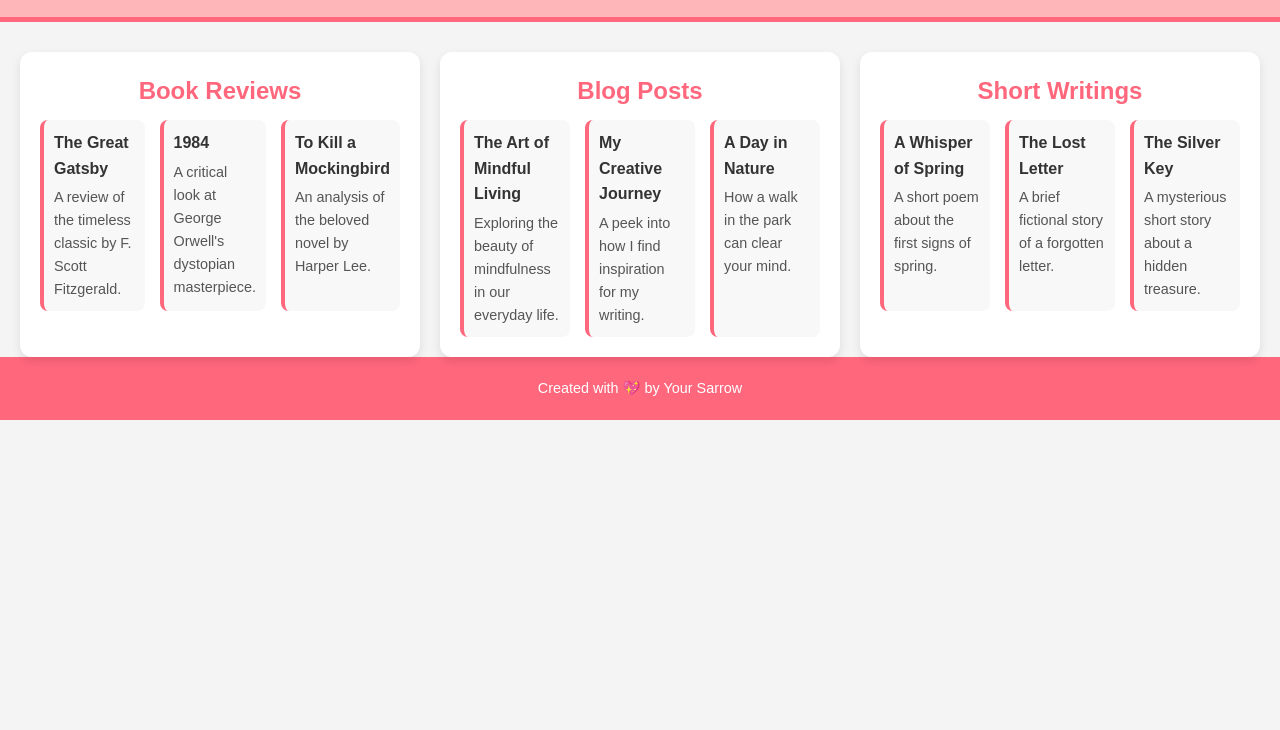
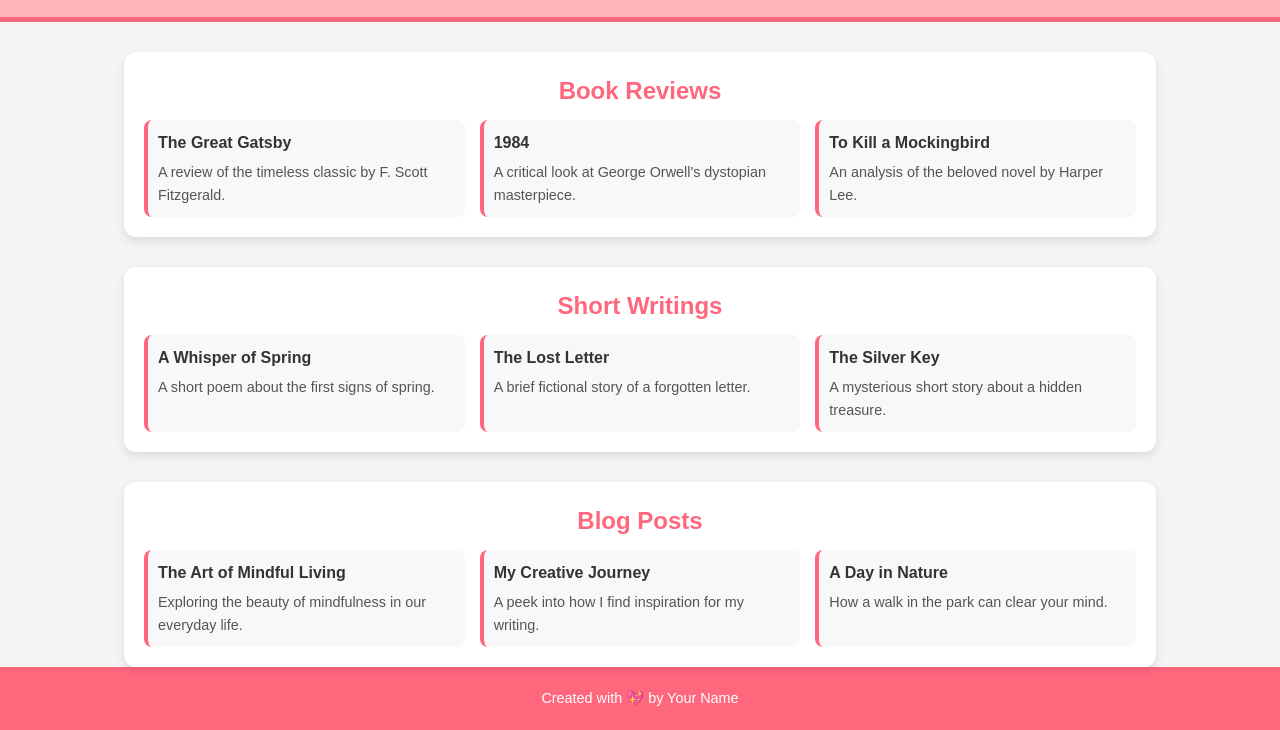
Before and after one commit to Sathyadivya-1/sarrow.github.io, a plain HTML site: page index.html in a window 1280 px wide. Shown: the part 113-843 px from the top of the page. Before the commit the page ends 800 px from the top, so only its background shows below. Drawn offline with Linux system fonts and the light colour scheme.

Commit message:
Update index.html

```diff
--- a/index.html
+++ b/index.html
@@ -4,7 +4,7 @@
     <meta charset="UTF-8">
     <meta name="viewport" content="width=device-width, initial-scale=1.0">
     <meta http-equiv="X-UA-Compatible" content="ie=edge">
-    <title>Sarrow - Home</title>
+    <title>Your Website - Home</title>
     <style>
         /* Global reset and body styling */
         body, h1, h2, p {
@@ -43,15 +43,16 @@
         /* Main Content Layout */
         .main-container {
             display: flex;
-            justify-content: space-between;
+            flex-direction: column;  /* Stack sections vertically */
+            align-items: center;     /* Center all sections */
+            gap: 30px;               /* Space between sections */
             margin-top: 30px;
             padding: 0 20px;
-            gap: 20px;
         }
 
         /* Each vertical section */
         .section {
-            width: 30%;
+            width: 80%;
             background-color: #fff;
             border-radius: 12px;
             box-shadow: 0 4px 10px rgba(0, 0, 0, 0.1);
@@ -68,12 +69,12 @@
         /* Horizontal layout inside each section */
         .post-container {
             display: flex;
-            justify-content: space-between;
+            justify-content: space-between;  /* Space posts equally */
             gap: 15px;
         }
 
         .post {
-            width: 32%; /* Equal width for each post */
+            width: 32%;  /* Ensure three posts fit horizontally */
             padding: 10px;
             background-color: #f8f8f8;
             border-radius: 8px;
@@ -136,6 +137,25 @@
             </div>
         </div>
 
+        <!-- Short Writings Section -->
+        <div class="section">
+            <h2>Short Writings</h2>
+            <div class="post-container">
+                <div class="post">
+                    <a href="short-writings.html#writing1">A Whisper of Spring</a>
+                    <p>A short poem about the first signs of spring.</p>
+                </div>
+                <div class="post">
+                    <a href="short-writings.html#writing2">The Lost Letter</a>
+                    <p>A brief fictional story of a forgotten letter.</p>
+                </div>
+                <div class="post">
+                    <a href="short-writings.html#writing3">The Silver Key</a>
+                    <p>A mysterious short story about a hidden treasure.</p>
+                </div>
+            </div>
+        </div>
+
         <!-- Blog Posts Section -->
         <div class="section">
             <h2>Blog Posts</h2>
@@ -154,29 +174,10 @@
                 </div>
             </div>
         </div>
-
-        <!-- Short Writings Section -->
-        <div class="section">
-            <h2>Short Writings</h2>
-            <div class="post-container">
-                <div class="post">
-                    <a href="short-writings.html#writing1">A Whisper of Spring</a>
-                    <p>A short poem about the first signs of spring.</p>
-                </div>
-                <div class="post">
-                    <a href="short-writings.html#writing2">The Lost Letter</a>
-                    <p>A brief fictional story of a forgotten letter.</p>
-                </div>
-                <div class="post">
-                    <a href="short-writings.html#writing3">The Silver Key</a>
-                    <p>A mysterious short story about a hidden treasure.</p>
-                </div>
-            </div>
-        </div>
     </div>
 
     <footer>
-        <p>Created with 💖 by Your Sarrow</p>
+        <p>Created with 💖 by Your Name</p>
     </footer>
 
 </body>
```
